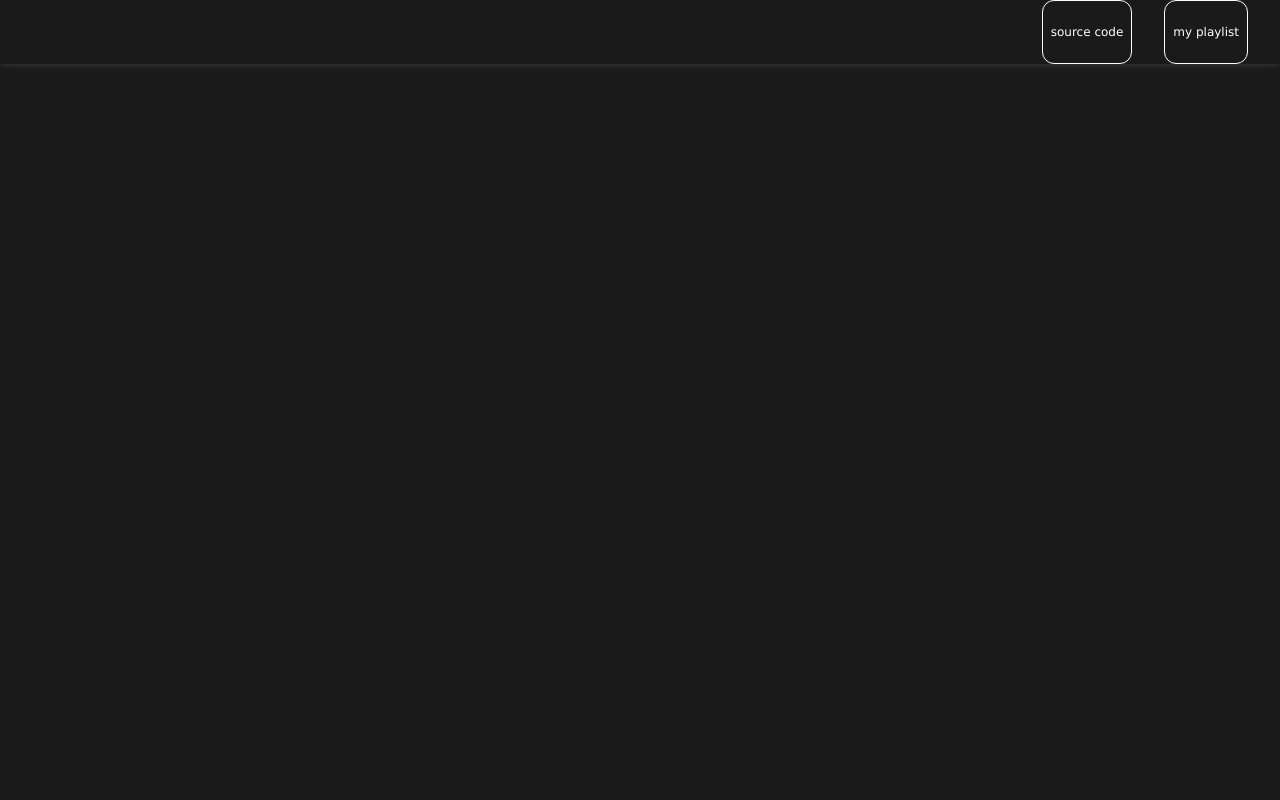
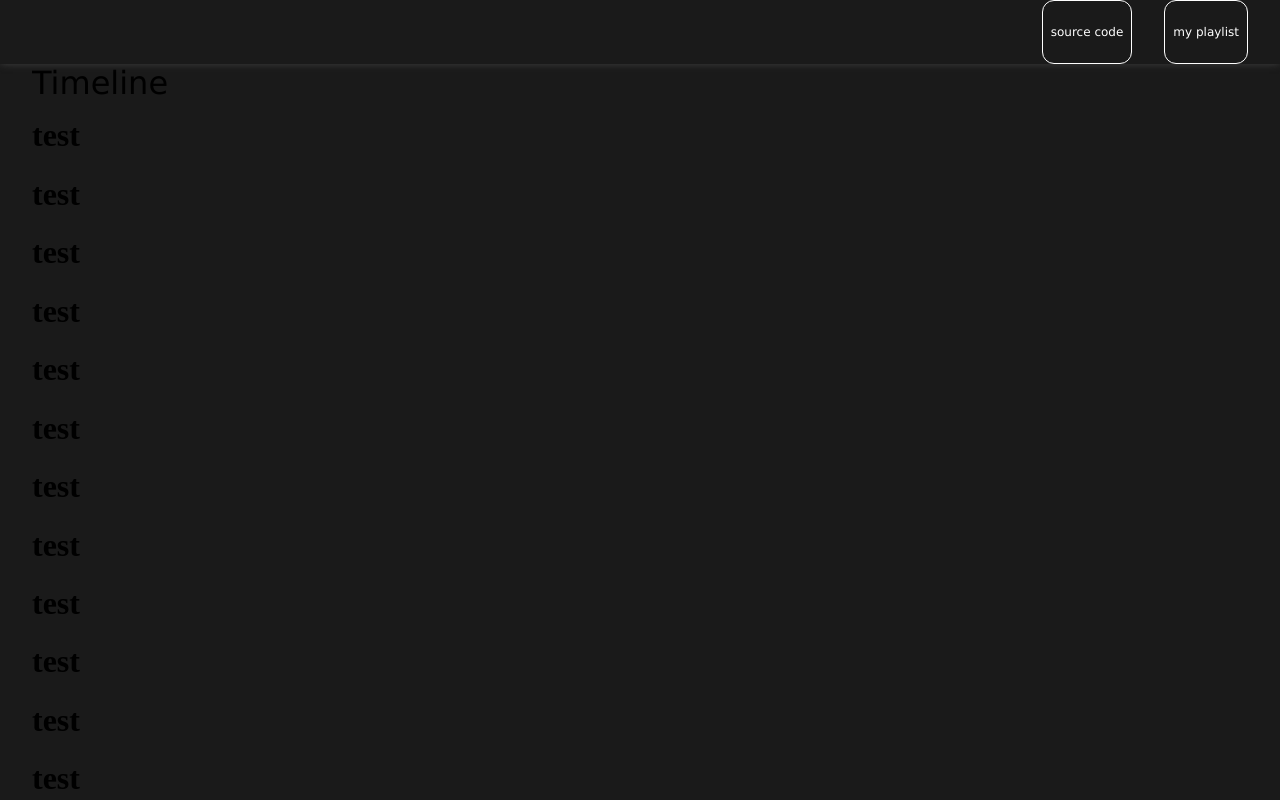
Before and after one commit to jerling2/MySpotify, a plain HTML site: page index.html in a window 1280 px wide. Drawn offline with Linux system fonts and the light colour scheme.

Commit message:
Add scroll progress for future timeline animation

```diff
--- a/global.css
+++ b/global.css
@@ -19,6 +19,7 @@
     --font-main: Verdana, Geneva, Tahoma, sans-serif;
     --font-size-sm: 0.75rem;
     --font-size-base: 1rem;
+    --font-size-lg: 2rem;
 
     /* Bacgrounds */
     --background-1: var(--color-bg-10);
@@ -40,6 +41,9 @@
     --button-font-1: var(--font-size-sm) var(--font-main);
     --button-color-1: white;
     --button-padding-1: 0.5rem;
+
+    /* Headers */
+    --header-font-1: var(--font-size-lg) var(--font-main);
 
     /* Spacing */
     --spacing-small: 8px;
--- a/index.css
+++ b/index.css
@@ -9,6 +9,14 @@ body {
     width: 100vw;
     background-color: var(--background-1);
     margin: 0;
+}
+
+#home-viewport {
+    position: relative;
+    width: 100%;
+    height: 100%;
+    display: flex;
+    flex-direction: column;
 }
 
 #home-header-container {
@@ -27,3 +35,25 @@ body {
 #ext-link-spotify {
     margin-right: 32px;
 }
+
+#main-content-container {
+    display: flex;
+    flex-direction: column;
+    overflow: hidden;
+    flex: 1;
+    margin-left: 2rem;
+    margin-right: 2rem;
+}
+
+#dynamic-timeline-container {
+    width: 100%;
+    height: 2rem;
+    font: var(--header-font-1);
+}
+
+#music-scroll-container {
+    width: 100%;
+    flex: 1;
+    overflow-y: scroll;
+    /* background-color: black; */
+}
--- a/index.html
+++ b/index.html
@@ -6,9 +6,78 @@
         <link rel="stylesheet" type="text/css" href="index.css">
     </head>
     <body>
-        <div id="home-header-container">
-            <div id="ext-link-spotify" class="button-1">my playlist</div>
-            <div id="ext-link-github" class="button-1">source code</div>
+        <div id="home-viewport">
+            <div id="home-header-container">
+                <div id="ext-link-spotify" class="button-1">my playlist</div>
+                <div id="ext-link-github" class="button-1">source code</div>
+            </div>
+            <div id="main-content-container">
+                <div id="dynamic-timeline-container">Timeline</div>
+                <div id="music-scroll-container">
+                    <h1>test</h1>
+                    <h1>test</h1>
+                    <h1>test</h1>
+                    <h1>test</h1>
+                    <h1>test</h1>
+                    <h1>test</h1>
+                    <h1>test</h1>
+                    <h1>test</h1>
+                    <h1>test</h1>
+                    <h1>test</h1>
+                    <h1>test</h1>
+                    <h1>test</h1>
+                    <h1>test</h1>
+                    <h1>test</h1>
+                    <h1>test</h1>
+                    <h1>test</h1>
+                    <h1>test</h1>
+                    <h1>test</h1>
+                    <h1>test</h1>
+                    <h1>test</h1>
+                    <h1>test</h1>
+                    <h1>test</h1>
+                    <h1>test</h1>
+                    <h1>test</h1>
+                    <h1>test</h1>
+                    <h1>test</h1>
+                    <h1>test</h1>
+                    <h1>test</h1>
+                    <h1>test</h1>
+                    <h1>test</h1>
+                    <h1>test</h1>
+                    <h1>test</h1>
+                    <h1>test</h1>
+                    <h1>test</h1>
+                    <h1>test</h1>
+                    <h1>test</h1>
+                    <h1>test</h1>
+                    <h1>test</h1>
+                    <h1>test</h1>
+                    <h1>test</h1>
+                    <h1>test</h1>
+                    <h1>test</h1>
+                    <h1>test</h1>
+                    <h1>test</h1>
+                    <h1>test</h1>
+                    <h1>test</h1>
+                    <h1>test</h1>
+                    <h1>test</h1>
+                    <h1>test</h1>
+                    <h1>test</h1>
+                    <h1>test</h1>
+                    <h1>test</h1>
+                    <h1>test</h1>
+                    <h1>test</h1>
+                    <h1>test</h1>
+                    <h1>test</h1>
+                    <h1>test</h1>
+                    <h1>test</h1>
+                    <h1>test</h1>
+                    <h1>test</h1>
+                    <h1>test</h1>
+                    <h1>test</h1>
+                </div>
+            </div>
         </div>
         <script src="index.js"></script>
     </body>
--- a/index.js
+++ b/index.js
@@ -1,6 +1,7 @@
 const main = () => {
     const linkToCode = document.getElementById('ext-link-github');
     const linkToPlaylist = document.getElementById('ext-link-spotify');
+    const scrollContainer = document.getElementById('music-scroll-container');
 
     linkToCode.addEventListener('click', () =>
         redirect('https://github.com/jerling2/MySpotify')
@@ -10,6 +11,13 @@ const main = () => {
         redirect('https://open.spotify.com/playlist/7K2ImbL3CVtGexjq7arClB?si=9368b5e540a242e6&pt=e5f20d63cfd5b66b2b63f5e4af115d09')
     );
 
+    scrollContainer.addEventListener('scroll', () => console.log(scrollProgress(scrollContainer)));
+}
+
+function scrollProgress(htmlElement) {
+    const maxScroll = htmlElement.scrollHeight - htmlElement.clientHeight;
+    const numScroll =  htmlElement.scrollTop / maxScroll;
+    return Math.round(numScroll * 100) / 100;
 }
 
 function redirect(url) {
```
